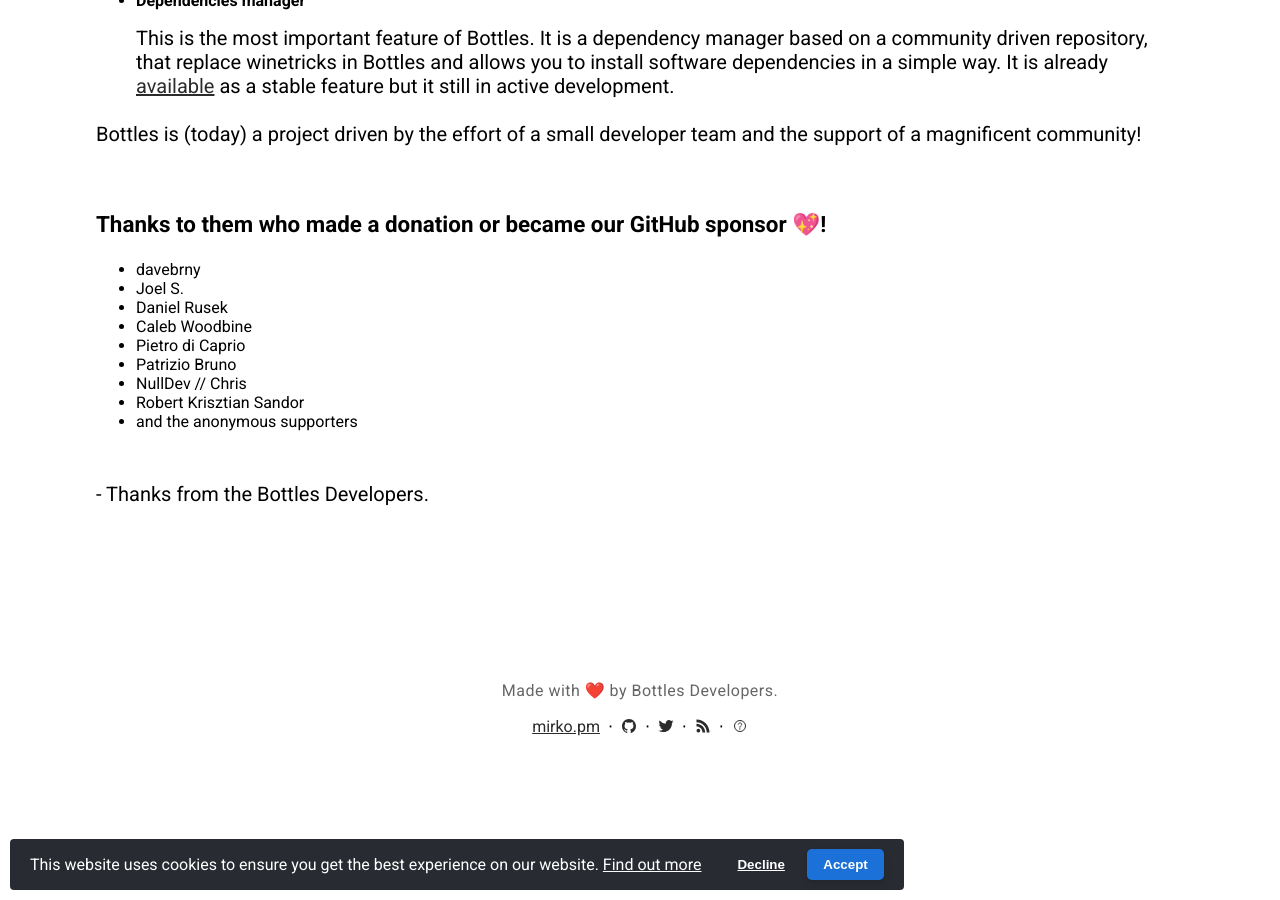
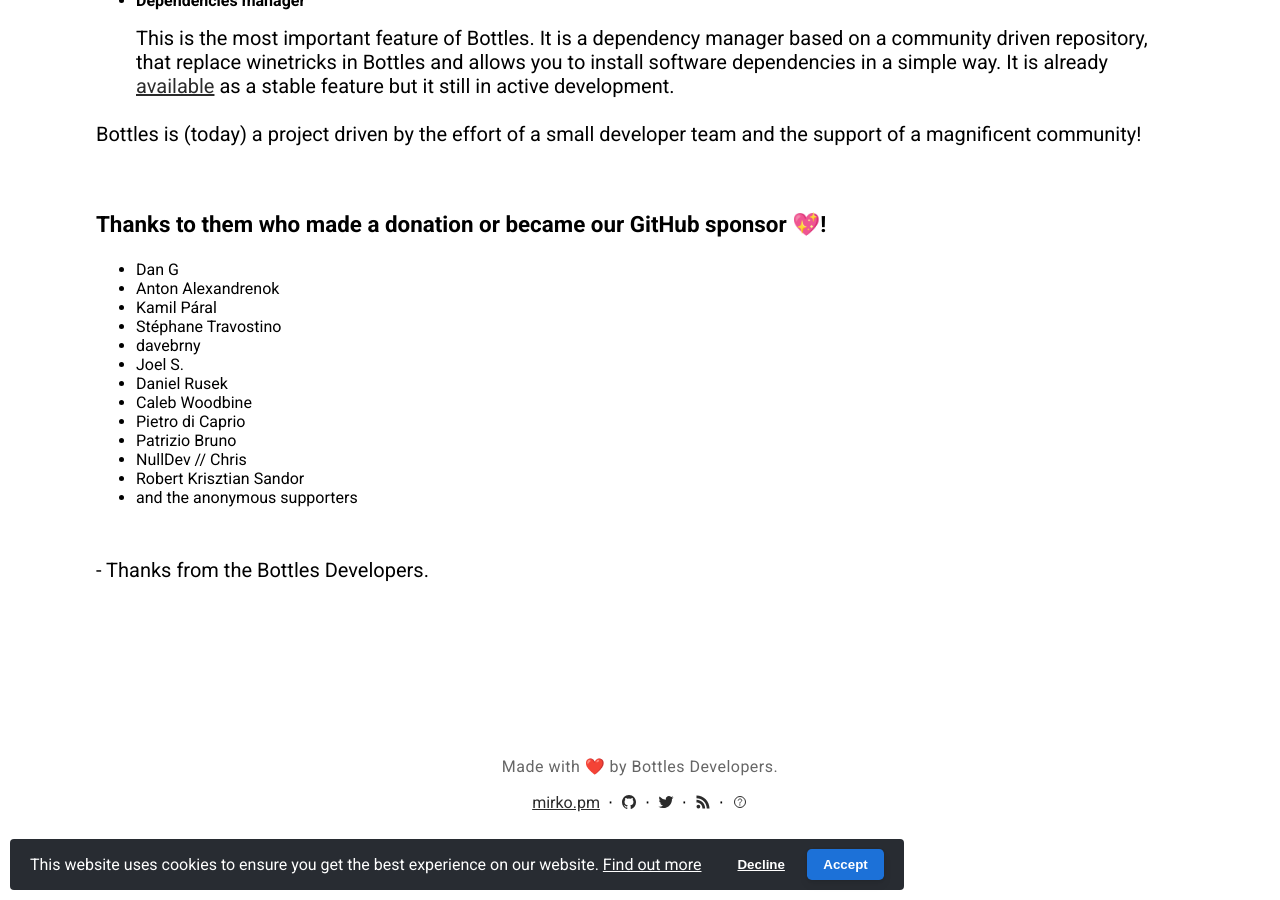
Before and after one commit to bottlesdevs/website, a Jekyll site: the page built from funding.md, in a window 1280 px wide and 900 px high, scrolled down 904 px. Built offline with Jekyll 4.4.1, drawn with Linux system fonts in a browser that asks for light colours; nearby versions of some CDN libraries; comment, search, counter and statistics services are not loaded.

Commit message:
update donators list

```diff
--- a/funding.md
+++ b/funding.md
@@ -67,6 +67,10 @@
     <br />
     <h3>Thanks to them who made a donation or became our GitHub sponsor 💖!</h3>
     <ul>
+      <li>Dan G</li>
+      <li>Anton Alexandrenok</li>
+      <li>Kamil Páral</li>
+      <li>Stéphane Travostino</li>
       <li>davebrny</li>
       <li>Joel S.</li>
       <li>Daniel Rusek</li>
```
